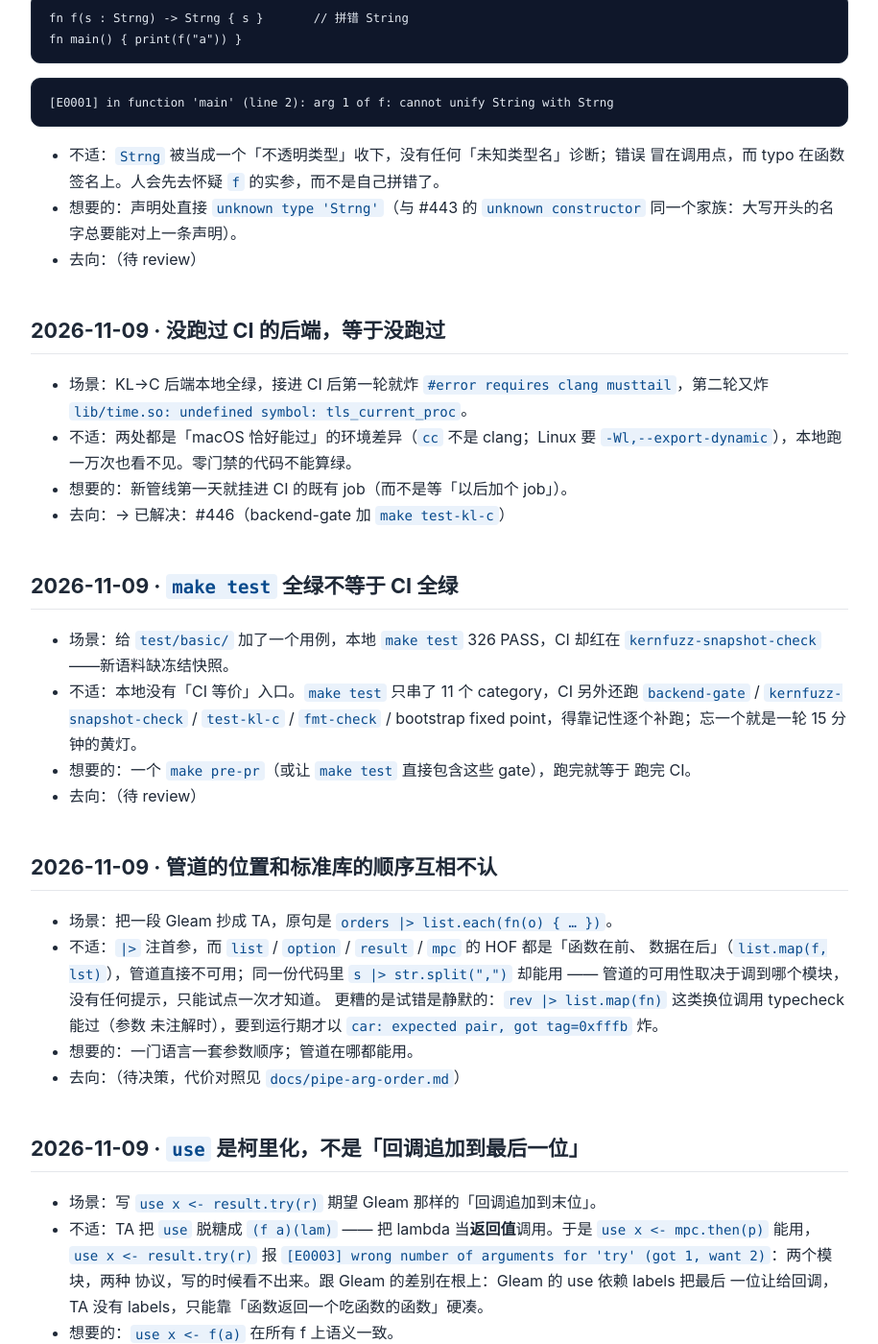
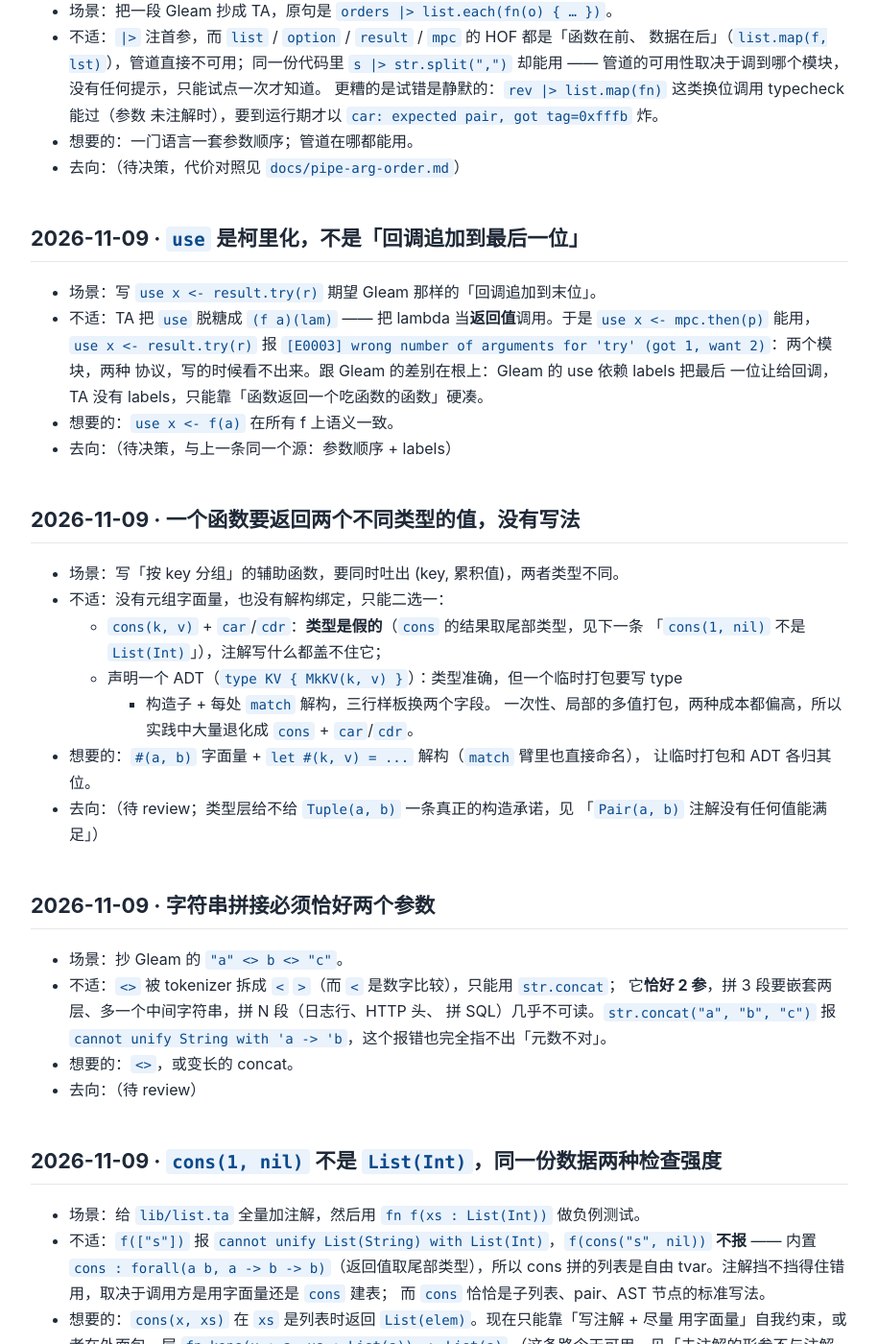
Before and after one commit to tiancaiamao/tinyactor, a Jekyll site: the page built from docs/ux-log.md, in a window 1280 px wide and 1400 px high, scrolled down 1056 px. Shown: the whole window at 96% size, without its empty margins (182-1097 px from the left). Built offline with Jekyll 4.4.1, drawn with Linux system fonts in a browser that asks for light colours; our own code applies the rules of GitHub Pages for plain Markdown files; some of the changed text lies outside the part shown.

Commit message:
docs(ux-log): 活跃日志只留待办，已解决与流程记录搬进 ux-log-archive
- 已解决条目（#442 / #447 / #449）原文搬到 docs/ux-log-archive.md，活跃日志不再
  混着已办事项；AGENTS.md 的废弃方式从「追加 → 已解决」改成「整条搬去 archive」
- 「没跑过 CI 的后端」「make test 全绿不等于 CI 全绿」是维护者流程摩擦，不是用这
  门语言的体验：移到 archive 的「工程流程」段，后者写明结论不做 make pre-pr
- 「从 Gleam 抄一段例子」拆成两条能单独处理的条目（多值打包无写法 / 字符串拼接
  恰好 2 参），并删掉 case/True/println 这类纯记性的名字差异
- 新增「Atom 这个命名」：语义就是 Any，但 Atom 在 Lisp/Erlang 里指非复合值

````diff
--- /dev/null
+++ b/docs/ux-log-archive.md
@@ -0,0 +1,74 @@
+# UX log — 归档
+
+`docs/ux-log.md` 只留**未解决**的条目。一条记录一旦解决（或有了明确结论「不做」），
+整条**原文搬到这里**，末尾补一行 `→ 已解决：<PR/issue>` / `→ 结论：…`。
+
+搬走而不是删掉，是因为「当初为什么这么别扭」本身就是设计依据；留在活跃日志里
+则会让真正待办的东西被淹没。活跃日志只该是**待办清单**。
+
+---
+
+## 已解决
+
+### 2026-11-09 · 多种形状放同一位置，没有类型可写
+
+- 场景：给 `lib/bootstrap/ast.ta` 的 `const_atom` 补类型注解。它把常量摊成裸原子
+  —— nil / bool / int / symbol / string / `('float text)` 六种并存。
+- 不适：HM 里没有 union，也没有 any。以前靠「match binder 不承重」这个洞蒙混过去：
+  写得出，但类型是假的。要把 binder 接通字段类型（#442），这处立刻没有合法写法。
+- 想要的：一个「这里本来就是动态」的显式写法。现在有 `Atom` 了（同批落地），
+  但**每加一个逃逸口都要掂量它被滥用的成本**——`Atom` 关掉的是下游全部检查。
+- 去向：`Atom`（docs/ta-language-spec.md「动态逃逸」），同 PR 落地。
+  → 已解决：#447（`Atom` 随「binder 接通构造子字段类型」同批落地；名字本身的
+  问题另记 `docs/ux-log.md`「`Atom` 这个命名」）
+
+### 2026-11-09 · 返回注解在 match-bodied 函数上不承重
+
+- 场景：读 typecheck 的自测期望，发现「注解 Int 实际返回 String」能过。
+- 不适：注解是给人看的契约，静默不生效比没有注解更危险——你会相信它。
+- 想要的：注解即约束，违反就报。已随 #442 落地（binder 取构造子字段类型）。
+- 去向：→ 已解决：#442
+
+### 2026-11-09 · 自己定义 `fn f(a, b)`，import 的库就报假错
+
+- 场景：写测试文件时给辅助函数起名 `f`，同时 `import "tinyactor:lib/list"`。
+- 不适：编译失败，错误全在**库内部**：
+  `[E0003] in function 'list.map': arg 1 of cons: wrong number of arguments for 'f' (got 1, want 2)`。
+  原因是 arity 表（#376）按**裸名**登记全程序函数元数，库内 `map(f, lst)` 的形参
+  也叫 `f`，于是库里的 `f(car(lst))` 被按我的 `f/2` 检查。`option.ta`、`dict`、任何
+  形参名为 `f`/`g`/`cmp`/`key`/`k` 的库都中招 —— 换句话说：用户不能给函数起名 `f`。
+  假错还指向库，第一反应是「库写错了」。
+- 想要的：arity 检查只作用于**未被子作用域遮蔽**的全局名（`f` 是 `map` 的形参，
+  就该退出全局 arity 表）；或者干脆按符号而不是按名字。
+- 去向：→ 已解决：#449（typecheck 的 env 改成 `[局部绑定...] [arity 表] [全局 define...]`，
+  `locally_bound` 只查表上方的绑定；局部名遮蔽同名 define 与同名 builtin，不再查 arity）
+
+---
+
+## 工程流程（不属语言使用体验，移出活跃日志）
+
+下面两条是**维护者自己**的流程摩擦，不是「用这门语言写代码」的体验；活跃日志不收
+这类记录（AGENTS.md「用户体验记录」已写明范围）。
+
+### 2026-11-09 · 没跑过 CI 的后端，等于没跑过
+
+- 场景：KL→C 后端本地全绿，接进 CI 后第一轮就炸 `#error requires clang
+  musttail`，第二轮又炸 `lib/time.so: undefined symbol: tls_current_proc`。
+- 不适：两处都是「macOS 恰好能过」的环境差异（`cc` 不是 clang；Linux 要
+  `-Wl,--export-dynamic`），本地跑一万次也看不见。零门禁的代码不能算绿。
+- 想要的：新管线第一天就挂进 CI 的既有 job（而不是等「以后加个 job」）。
+- 去向：→ 已解决：#446（backend-gate 加 `make test-kl-c`）
+
+### 2026-11-09 · `make test` 全绿不等于 CI 全绿
+
+- 场景：给 `test/basic/` 加了一个用例，本地 `make test` 326 PASS，CI 却红在
+  `kernfuzz-snapshot-check`——新语料缺冻结快照。
+- 不适：本地没有「CI 等价」入口。`make test` 只串了 11 个 category，CI 另外还跑
+  `backend-gate` / `kernfuzz-snapshot-check` / `test-kl-c` / `fmt-check` /
+  bootstrap fixed point，得靠记性逐个补跑；忘一个就是一轮 15 分钟的黄灯。
+- 想要的：一个 `make pre-pr`（或让 `make test` 直接包含这些 gate），跑完就等于
+  跑完 CI。
+- 去向：→ 结论：**不做**。没有任何地方承诺「`make test` 过了 CI 就过」，本地也
+  不可能复刻 Linux 侧；`make pre-pr` 本地要跑十几分钟，不如让 CI 说真话。真正的
+  需求是「忘了补哪个 gate」这类信息由 CI 直接报出来，而不是本地养一个影子 CI。
+  （已知硬约束：新语料必须同步冻结快照，见 AGENTS.md「Build & Test」。）
--- a/docs/ux-log.md
+++ b/docs/ux-log.md
@@ -2,6 +2,10 @@
 
 写这门语言的代码时踩到的「不舒适」，逐条追加。**先记，不修**：由维护者周期性
 review，决定转 issue / 改设计 / 忽略。规则见 AGENTS.md「用户体验记录」。
+
+这个文件是**待办清单**：只放未解决的条目。条目一旦解决（或有明确结论「不做」），
+整条原文搬到 [`ux-log-archive.md`](ux-log-archive.md)，不删除历史。
+未解决的条目可以重写、拆分、合并 —— 写得含混的条目留在原地只会变成噪音。
 
 条目格式：
 
@@ -10,27 +14,13 @@ review，决定转 issue / 改设计 / 忽略。规则见 AGENTS.md「用户体
 - 场景：当时在写什么
 - 不适：多花了什么代价（多写、写错、查半天、绕过类型系统…）
 - 想要的：如果语言/工具顺手，本该是什么样
-- 去向：（留空 = 待 review；采纳后写 → 已解决：<PR/issue>）
+- 去向：（留空 = 待 review；解决后整条搬去 archive）
 ```
 
+只记**用这门语言写代码**时踩的坑。维护者自己的流程摩擦（CI 怎么配、本地怎么跑）
+不是这个文件的内容。
+
 ---
-
-## 2026-11-09 · 多种形状放同一位置，没有类型可写
-
-- 场景：给 `lib/bootstrap/ast.ta` 的 `const_atom` 补类型注解。它把常量摊成裸原子
-  —— nil / bool / int / symbol / string / `('float text)` 六种并存。
-- 不适：HM 里没有 union，也没有 any。以前靠「match binder 不承重」这个洞蒙混过去：
-  写得出，但类型是假的。要把 binder 接通字段类型（#442），这处立刻没有合法写法。
-- 想要的：一个「这里本来就是动态」的显式写法。现在有 `Atom` 了（同批落地），
-  但**每加一个逃逸口都要掂量它被滥用的成本**——`Atom` 关掉的是下游全部检查。
-- 去向：`Atom`（docs/ta-language-spec.md「动态逃逸」），同 PR 落地。
-
-## 2026-11-09 · 返回注解在 match-bodied 函数上不承重
-
-- 场景：读 typecheck 的自测期望，发现「注解 Int 实际返回 String」能过。
-- 不适：注解是给人看的契约，静默不生效比没有注解更危险——你会相信它。
-- 想要的：注解即约束，违反就报。已随 #442 落地（binder 取构造子字段类型）。
-- 去向：→ 已解决：#442
 
 ## 2026-11-09 · 注解里的类型名拼错，报错指向调用点而不是声明
 
@@ -47,26 +37,6 @@ fn main() { print(f("a")) }
   冒在调用点，而 typo 在函数签名上。人会先去怀疑 `f` 的实参，而不是自己拼错了。
 - 想要的：声明处直接 `unknown type 'Strng'`（与 #443 的 `unknown constructor`
   同一个家族：大写开头的名字总要能对上一条声明）。
-- 去向：（待 review）
-
-## 2026-11-09 · 没跑过 CI 的后端，等于没跑过
-
-- 场景：KL→C 后端本地全绿，接进 CI 后第一轮就炸 `#error requires clang
-  musttail`，第二轮又炸 `lib/time.so: undefined symbol: tls_current_proc`。
-- 不适：两处都是「macOS 恰好能过」的环境差异（`cc` 不是 clang；Linux 要
-  `-Wl,--export-dynamic`），本地跑一万次也看不见。零门禁的代码不能算绿。
-- 想要的：新管线第一天就挂进 CI 的既有 job（而不是等「以后加个 job」）。
-- 去向：→ 已解决：#446（backend-gate 加 `make test-kl-c`）
-
-## 2026-11-09 · `make test` 全绿不等于 CI 全绿
-
-- 场景：给 `test/basic/` 加了一个用例，本地 `make test` 326 PASS，CI 却红在
-  `kernfuzz-snapshot-check`——新语料缺冻结快照。
-- 不适：本地没有「CI 等价」入口。`make test` 只串了 11 个 category，CI 另外还跑
-  `backend-gate` / `kernfuzz-snapshot-check` / `test-kl-c` / `fmt-check` /
-  bootstrap fixed point，得靠记性逐个补跑；忘一个就是一轮 15 分钟的黄灯。
-- 想要的：一个 `make pre-pr`（或让 `make test` 直接包含这些 gate），跑完就等于
-  跑完 CI。
 - 去向：（待 review）
 
 ## 2026-11-09 · 管道的位置和标准库的顺序互相不认
@@ -91,18 +61,28 @@ fn main() { print(f("a")) }
 - 想要的：`use x <- f(a)` 在所有 f 上语义一致。
 - 去向：（待决策，与上一条同一个源：参数顺序 + labels）
 
-## 2026-11-09 · 从 Gleam 抄一段例子，要逐条改写
+## 2026-11-09 · 一个函数要返回两个不同类型的值，没有写法
 
-- 场景：抄 Gleam 的并发示例到 TA（`pub type` + spawn + `Process.send` + case）。
-- 不适：一段 30 行代码改了 8 处，全是语法糖缺口：`#(a, b)` 元组（TA 无）、
-  `let #(a, b) = x` 解构绑定（无）、`case`（TA 叫 `match`）、`True/False`（`true/false`）、
-  `<>` 字符串拼接（tokenizer 把它拆成 `<` `>`，得写嵌套的 `str.concat`，恰好 2 参）、
-  `io.println`（`print`）、`int.to_string`（`str.from_int`）、`Process.new_subject()`
-  （TA 的邮箱属于 pid，用 `self()` + 选择性 `receive`）。
-  缺的不只是「少写几个字」：元组和解构缺席，让「一个函数返回多个值」只能退成
-  `cons(a, b)` + `car/cdr`，而 `cons` 拼出的二元组还会让注解失去精度（见下一条）。
-- 想要的：按疼度排序 —— ①`let` 解构/`match` 里直接 `cons(a, b)` 命名 ②变长 `str.concat`
-  或 `<>` ③元组字面量。④⑤只是名字差异，记性成本，不算缺口。
+- 场景：写「按 key 分组」的辅助函数，要同时吐出 (key, 累积值)，两者类型不同。
+- 不适：没有元组字面量，也没有解构绑定，只能二选一：
+  - `cons(k, v)` + `car`/`cdr`：**类型是假的**（`cons` 的结果取尾部类型，见下一条
+    「`cons(1, nil)` 不是 `List(Int)`」），注解写什么都盖不住它；
+  - 声明一个 ADT（`type KV { MkKV(k, v) }`）：类型准确，但一个临时打包要写 type
+    + 构造子 + 每处 `match` 解构，三行样板换两个字段。
+  一次性、局部的多值打包，两种成本都偏高，所以实践中大量退化成 `cons` + `car`/`cdr`。
+- 想要的：`#(a, b)` 字面量 + `let #(k, v) = ...` 解构（`match` 臂里也直接命名），
+  让临时打包和 ADT 各归其位。
+- 去向：（待 review；类型层给不给 `Tuple(a, b)` 一条真正的构造承诺，见
+  「`Pair(a, b)` 注解没有任何值能满足」）
+
+## 2026-11-09 · 字符串拼接必须恰好两个参数
+
+- 场景：抄 Gleam 的 `"a" <> b <> "c"`。
+- 不适：`<>` 被 tokenizer 拆成 `<` `>`（而 `<` 是数字比较），只能用 `str.concat`；
+  它**恰好 2 参**，拼 3 段要嵌套两层、多一个中间字符串，拼 N 段（日志行、HTTP 头、
+  拼 SQL）几乎不可读。`str.concat("a", "b", "c")` 报
+  `cannot unify String with 'a -> 'b`，这个报错也完全指不出「元数不对」。
+- 想要的：`<>`，或变长的 concat。
 - 去向：（待 review）
 
 ## 2026-11-09 · `cons(1, nil)` 不是 `List(Int)`，同一份数据两种检查强度
@@ -113,7 +93,8 @@ fn main() { print(f("a")) }
   拼的列表是自由 tvar。注解挡不挡得住错用，取决于调用方是用字面量还是 `cons` 建表；
   而 `cons` 恰恰是子列表、pair、AST 节点的标准写法。
 - 想要的：`cons(x, xs)` 在 `xs` 是列表时返回 `List(elem)`。现在只能靠「写注解 + 尽量
-  用字面量」自我约束。
+  用字面量」自我约束，或者在外面包一层 `fn kons(x : a, xs : List(a)) -> List(a)`
+  （这条路今天可用，见「未注解的形参不与注解里的类型变量名绑定」）。
 - 去向：（待 review；已记入 docs/ta-language-spec.md「`List(a)` 的边界」）
 
 ## 2026-11-09 · `Pair(101, false)` 不是二元组，`car` 拿到的是符号 `Pair`
@@ -122,25 +103,12 @@ fn main() { print(f("a")) }
 - 不适：`Pair` 是运行期 Pair 类型名，`Pair(101, false)` 是**构造器调用**形状，实际
   造出 tagged list `(Pair 101 false)`；`car` 返回符号 `Pair`，`car(cdr(x))` 返回 101。
   静默错值（我是在 `str.from_int('Pair)` 打出 `85` 才发现）。真正的二元组是
-  `cons(101, false)` → `(101 . false)`。
+  `cons(101, false)` → `(101 . false)`。全仓已有大量这种写法（`lib/http.ta`、
+  `lib/tls.ta` 里 `Pair(status, headers)`），读起来像元组、实际是 tagged list。
 - 想要的：小写构造器报 `unknown constructor` 就够了，但这里是大写开头的**类型名**
   被当成构造子用 —— 要么给 Pair 一个正经二元组构造子，要么让「类型名当函数调」
   直接报错。
 - 去向：（待 review）
-
-## 2026-11-09 · 自己定义 `fn f(a, b)`，import 的库就报假错
-
-- 场景：写测试文件时给辅助函数起名 `f`，同时 `import "tinyactor:lib/list"`。
-- 不适：编译失败，错误全在**库内部**：
-  `[E0003] in function 'list.map': arg 1 of cons: wrong number of arguments for 'f' (got 1, want 2)`。
-  原因是 arity 表（#376）按**裸名**登记全程序函数元数，库内 `map(f, lst)` 的形参
-  也叫 `f`，于是库里的 `f(car(lst))` 被按我的 `f/2` 检查。`option.ta`、`dict`、任何
-  形参名为 `f`/`g`/`cmp`/`key`/`k` 的库都中招 —— 换句话说：用户不能给函数起名 `f`。
-  假错还指向库，第一反应是「库写错了」。
-- 想要的：arity 检查只作用于**未被子作用域遮蔽**的全局名（`f` 是 `map` 的形参，
-  就该退出全局 arity 表）；或者干脆按符号而不是按名字。
-- 去向：→ 已解决：#449（typecheck 的 env 改成 `[局部绑定...] [arity 表] [全局 define...]`，
-  `locally_bound` 只查表上方的绑定；局部名遮蔽同名 define 与同名 builtin，不再查 arity）
 
 ## 2026-11-10 · `Pair(a, b)` 注解没有任何值能满足
 
@@ -154,9 +122,11 @@ fn main() { print(f("a")) }
   即内建类型名 `Pair(a, b)` 在类型语言里存在（`docs/ta-language-spec.md` 内建类型表里有它、
   `Pair(a, k)` 模式也合法），却是**没有构造函数的类型**。`car`/`cdr` 也只是
   `forall(a b, a -> b)` 的许可证式投影，注解写上的 `Pair` 精度在第一次 `car` 就丢了。
-- 想要的：`cons(x, y) : Pair(a, b)`（与 `[x, ..xs] : List(a)` 的精确性对齐），或干脆把
-  `Pair(a, b)` 从内建类型名里删掉 —— 现在它属于「写了看起来有用、既挡不住错也证明不了对」的注解。
-  `cons` 一个名字要同时当列表单元和二元组构造子，正是它两个角色都拿不到精度的原因。
+- 想要的：一个能和 `List(a)` 并列的**产品视图**：`Tuple(a, b)` 类型 + 一条真正的
+  构造承诺（底层照样是 cons 单元，类型与表示正交）。注意 `cons` 当前承诺
+  「结果 = 尾部类型」，所以任何声明成 `Tuple(a, b)` 的**函数体都盖不住** —— 缺的
+  恰恰是构造方向那一条内置承诺，投影方向（`fn fst(p : Tuple(a, b)) -> a { car(p) }`）
+  今天就能用。或者干脆把 `Pair(a, b)` 从内建类型名里删掉，别留空壳。
 - 去向：（待 review；与 `List(a)` 边界同源，见 `docs/ta-language-spec.md`「`List(a)` 的边界」）
 
 ## 2026-11-10 · 未注解的形参不与注解里的类型变量名绑定
@@ -172,3 +142,16 @@ fn main() { print(f("a")) }
 - 想要的：注解里的同名变量名按「整个签名一个作用域」理解；或者对「注解引用了本函数没声明、
   也不是已知类型的名字」给个提示（现在静默放行，写错和不写看起来一样）。
 - 去向：（待 review）
+
+## 2026-11-10 · `Atom` 这个命名
+
+- 场景：给「这里本来就是动态」的位置写标注，#447 落地的名字叫 `Atom`。
+- 不适：它的语义是**任意**——与一切类型 unify 成功、且不绑定任何一边，也就是别的
+  语言的 `Any` / `Dynamic`。而 `Atom` 在 Lisp/Erlang 传统里指「非复合值」/「符号」，
+  正好是「任意」的一个小角落：读代码的人会以为「这位置只放标量」，可它连 Pair、
+  函数、Pid 都能装。同批记录的原文里还写着「HM 里没有 union，也没有 any」，转头
+  新类型叫 `Atom`，自己跟自己不一致。
+- 想要的：叫 `Any`（或 `Dynamic`）。改名是机械替换（两处使用站点
+  `lib/bootstrap/ast.ta` 的 `const_atom` / `encode_expr` + typecheck + 规范），
+  但它是编译期承诺的名字，错一次要长期读错。
+- 去向：（待 review）
````
Also changed, not shown: AGENTS.md (+4 -4 lines).
